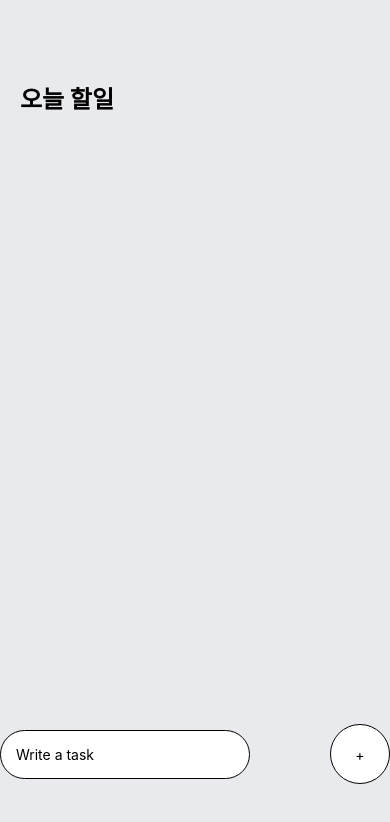
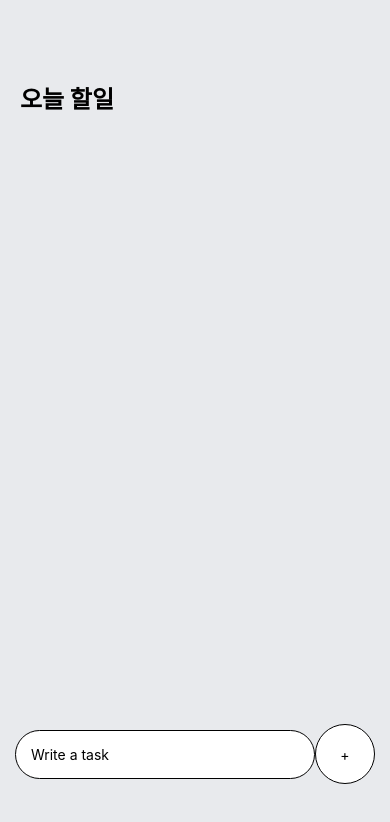
Before and after one commit to rhj7513/Mobile_Project_Final_Exam, a React Native app: screen / in a window 390 px wide. Shown: the top 822 px of the page. Built offline with nearby package versions, Linux system fonts and the light colour scheme.

Commit message:
App update
App 에서 텍스트 입력하는 창 간격 수정해줌

```diff
--- a/App.js
+++ b/App.js
@@ -119,7 +119,9 @@ const styles = StyleSheet.create({
         width:'100%',
         flexDirection:'row',
         justifyContent: 'space-between',
-        alignItems: 'center'
+        alignItems: 'center',
+        paddingRight:15,
+        paddingLeft:15
 
       },
       input:{
@@ -129,7 +131,8 @@ const styles = StyleSheet.create({
         borderRadius: 60,
         bordercolor: '#c0c0c0',
         borderWidth: 1,
-        width: 250,
+        width: 310,
+
 
       },
       addWrapper:{
@@ -141,8 +144,6 @@ const styles = StyleSheet.create({
         alignItems:'center',
         bordercolor: '#c0c0c0',
         borderWidth: 1,
-
-
       },
       addText:{
 
```
